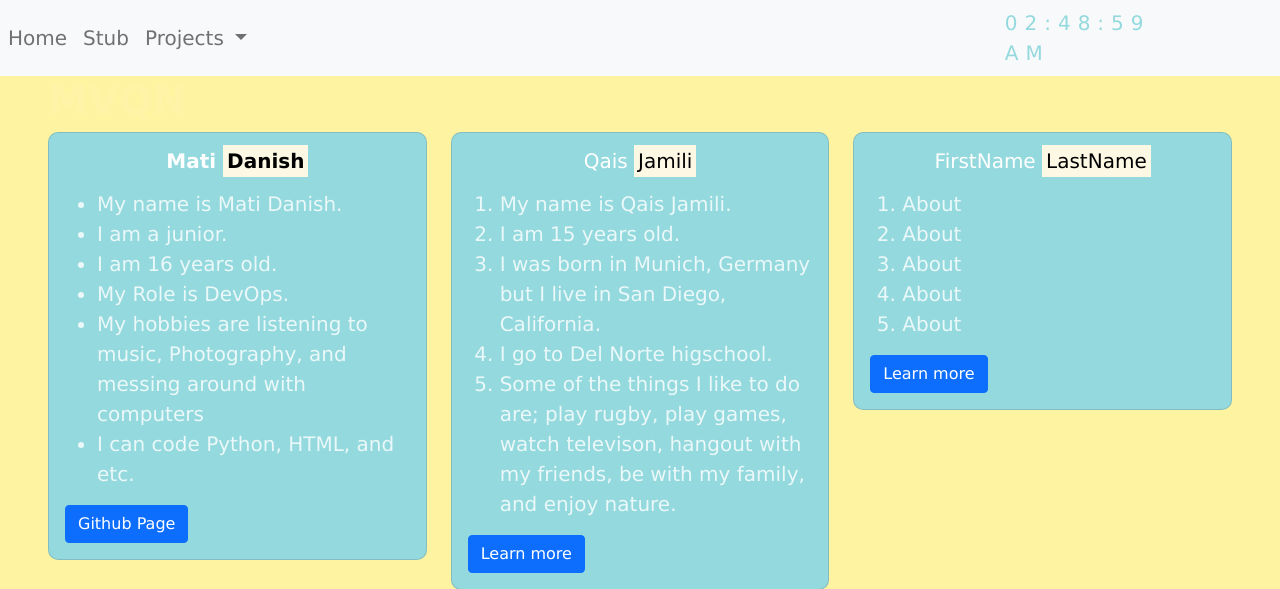
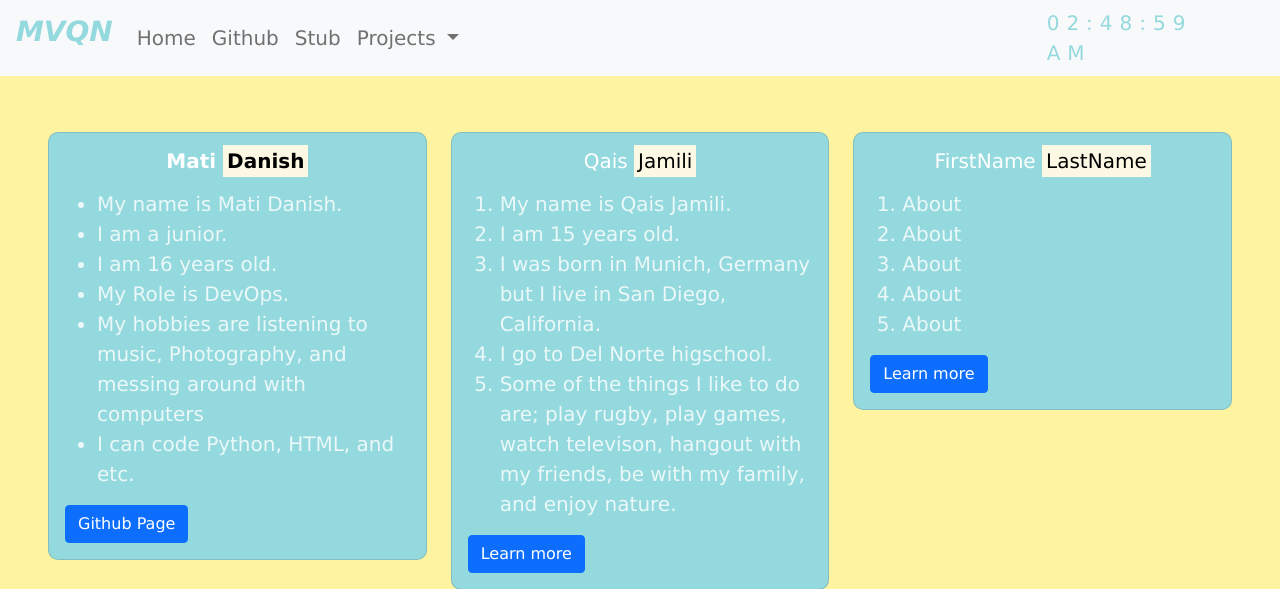
Before and after one commit to hsinaDitaM/MVQN, a Flask app: page / in a window 1280 px wide. Shown: the top 589 px of the page. Run offline with Flask 2, Linux system fonts and the light colour scheme.

Commit message:
added stuff to the nvbar

```diff
--- a/templates/index.html
+++ b/templates/index.html
@@ -31,9 +31,13 @@
         hr {
             color: rgb(148, 217, 221);
         }
+        h1 {
+          color: rgba(148, 217, 221, 0);
+          text-align: right;
+        }
     </style>
     <div class="px-5">
-        <h1><strong>MVQN</strong></h1>
+        <h1><i><strong>MVQN</strong></i></h1>
         <div class="row">
             <div class="col-4">
                 <div class="card">
--- a/templates/layouts/navbar.html
+++ b/templates/layouts/navbar.html
@@ -10,6 +10,15 @@ This HTML is setup as a fragment allowing it to be "included" by other HTML file
         font-family: 'verdana';
         letter-spacing: 7px;
     }
+    nav{
+       color:rgb(148, 217, 221);
+    }
+    h2{
+        color:rgba(148, 217, 221, 0);
+    }
+    h3{
+       color:rgb(148, 217, 221);
+    }
 
 </style>
 <nav class="navbar navbar-expand-lg navbar-light bg-light">
@@ -19,7 +28,11 @@ This HTML is setup as a fragment allowing it to be "included" by other HTML file
     <div class="collapse navbar-collapse" id="navbarNavAltMarkup">
         <div class="navbar-nav">
             <!-- url_for is a Jinja2 pre-processor that finds route from function name (def) -->
+            <h2>_</h2>
+            <h3><i><strong>MVQN</strong></i></h3>
+            <h2>_</h2>
             <a class="nav-link" href={{ url_for('index') }}>Home</a>
+            <a class="nav-link" href=https://github.com/hsinaDitaM/MVQN>Github</a>
             <a class="nav-link" href={{ url_for('stub') }}>Stub</a>
         </div>
     </div>
```
